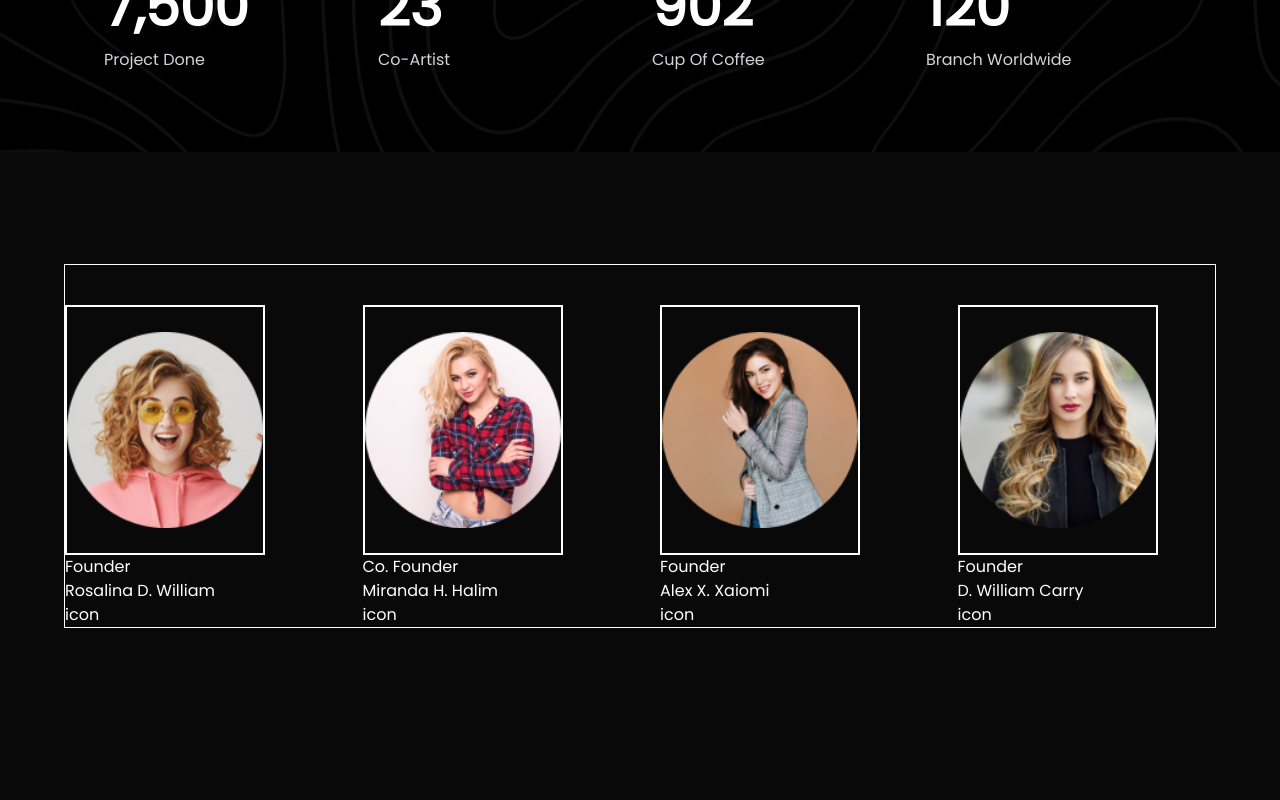
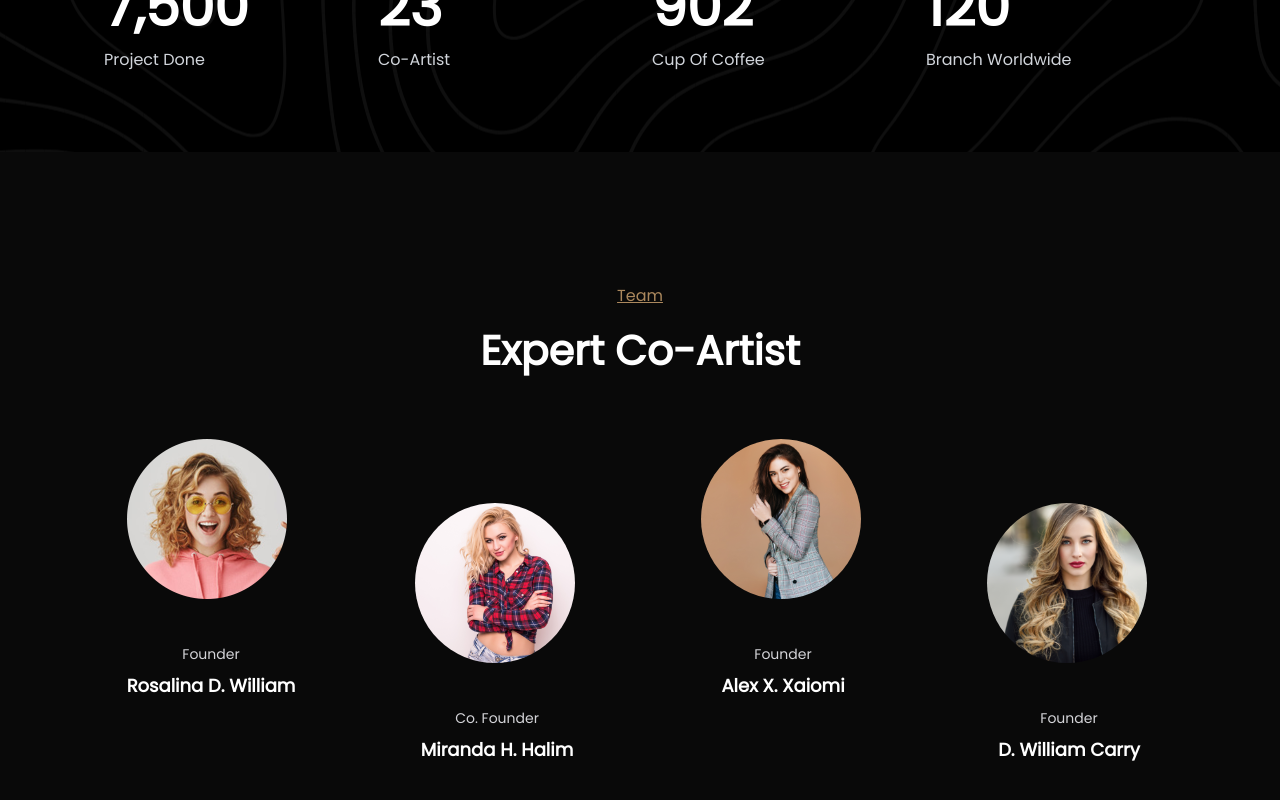
Before and after one commit to tamannaBithy/model-canvas, a Next.js app: page / in a window 1280 px wide. Shown: the part 3088-3888 px from the top of the page. Before the commit the page ends 3828 px from the top, so only its background shows below. Built offline with nearby package versions, Linux system fonts and the light colour scheme.

Commit message:
[in progress] desktop view done for team

```diff
--- a/app/components/Team.jsx
+++ b/app/components/Team.jsx
@@ -1,106 +1,81 @@
 import Image from "next/image";
+import { BiLogoFacebook } from "react-icons/bi";
+import { AiOutlineTwitter } from "react-icons/ai";
+import { AiOutlineBehance } from "react-icons/ai";
+import { AiFillYoutube } from "react-icons/ai";
+import { BiLogoLinkedin } from "react-icons/bi";
 
 const Team = () => {
-
   const imgData = [
     {
       id: 1,
       imgSrc: "/founder-1.png",
       text: "Founder",
-      des: "Rosalina D. William"
+      des: "Rosalina D. William",
     },
     {
       id: 2,
       imgSrc: "/founder-2.png",
       text: "Co. Founder",
-      des: "Miranda H. Halim"
+      des: "Miranda H. Halim",
     },
     {
       id: 3,
       imgSrc: "/founder-3.png",
       text: "Founder",
-      des: "Alex X. Xaiomi"
+      des: "Alex X. Xaiomi",
     },
     {
       id: 4,
       imgSrc: "/founder-4.png",
       text: "Founder",
-      des: "D. William Carry"
+      des: "D. William Carry",
     },
   ];
 
   return (
-    <>
-      {/* <div className="child-wrapper space-y-16 p-10 testb">
+    <div className="child-wrapper space-y-3 p-5">
       <div className="text-center space-y-3">
         <p className="heading-2">Team</p>
         <p className="heading">Expert Co-Artist</p>
       </div>
 
+      <div className="grid lg:grid-cols-4 md:grid-cols-2 gap-8">
+        {imgData.map(({ id, imgSrc, text, des }) => {
+          const isEvenId = id % 2 === 0;
 
-
-      <div className="md:grid grid-cols-4 gap-6">
-
-
-
-
-
-
-
-{imgData.map(({img, index}) => {
-    <div className="relative" key={index}>
-      <Image src={img} alt="founder" />
-      </div>
-})}
-
-
-
-
-      <div className="relative">
-      <Image src={founder1} alt="founder"/>
-      </div>
-
-      <div className="relative">
-      <Image src={founder2} alt="founder"/>
-      </div>
-
-       <div className="relative">
-       <Image src={founder3} alt="founder"/>
-       </div>
-
-       <div>
-       <Image src={founder4} alt="founder"/>
-       </div>
-
-
-      </div>
-    </div> */}
-
-      <div className="testb child-wrapper">
-        <div className="grid grid-cols-4 gap-10">
-          {imgData.map(({ id, imgSrc, text, des }) => {
           return (
-              <div className="mt-10" key={id}>
-                <div className="relative col-span-1 testb h-[250px] w-[200px]">
+            <div
+              className={`group mx-auto col-span-1 ${
+                isEvenId ? "lg:mt-16" : "lg:mb-10"
+              }`}
+              key={id}
+            >
+              <div className="relative h-[250px] w-[160px]">
                 <Image
-                    className=" testb object-contain"
+                  className="object-contain"
                   src={imgSrc}
                   alt="founder"
                   fill
                 />
               </div>
 
-                <div>
-                  <p>{text}</p>
-                  <p>{des}</p>
-                  <p className="">icon</p>
+              <div className="text-center space-y-2">
+                <p className=" text-zinc-300 text-sm">{text}</p>
+                <p className="text-lg font-semibold">{des}</p>
+                <div className="opacity-0 text-xl text-zinc-400 group-hover:opacity-100 flex gap-4 pt-4 transition delay-600 ease-linear">
+                  <BiLogoFacebook />
+                  <AiOutlineTwitter />
+                  <AiOutlineBehance />
+                  <AiFillYoutube />
+                  <BiLogoLinkedin />
+                </div>
               </div>
             </div>
           );
         })}
       </div>
     </div>
-    </>
   );
 };
 
--- a/package.json
+++ b/package.json
@@ -12,7 +12,8 @@
     "next": "13.5.4",
     "react": "^18",
     "react-countup": "^6.4.2",
-    "react-dom": "^18"
+    "react-dom": "^18",
+    "react-icons": "^4.11.0"
   },
   "devDependencies": {
     "autoprefixer": "^10",
```
Also changed, not shown: app/components/Portfolio.jsx (+0 -9 lines), 1 other file (tests, documents, lock files or other folders). Lines whose indentation alone changed are shown as unchanged.
